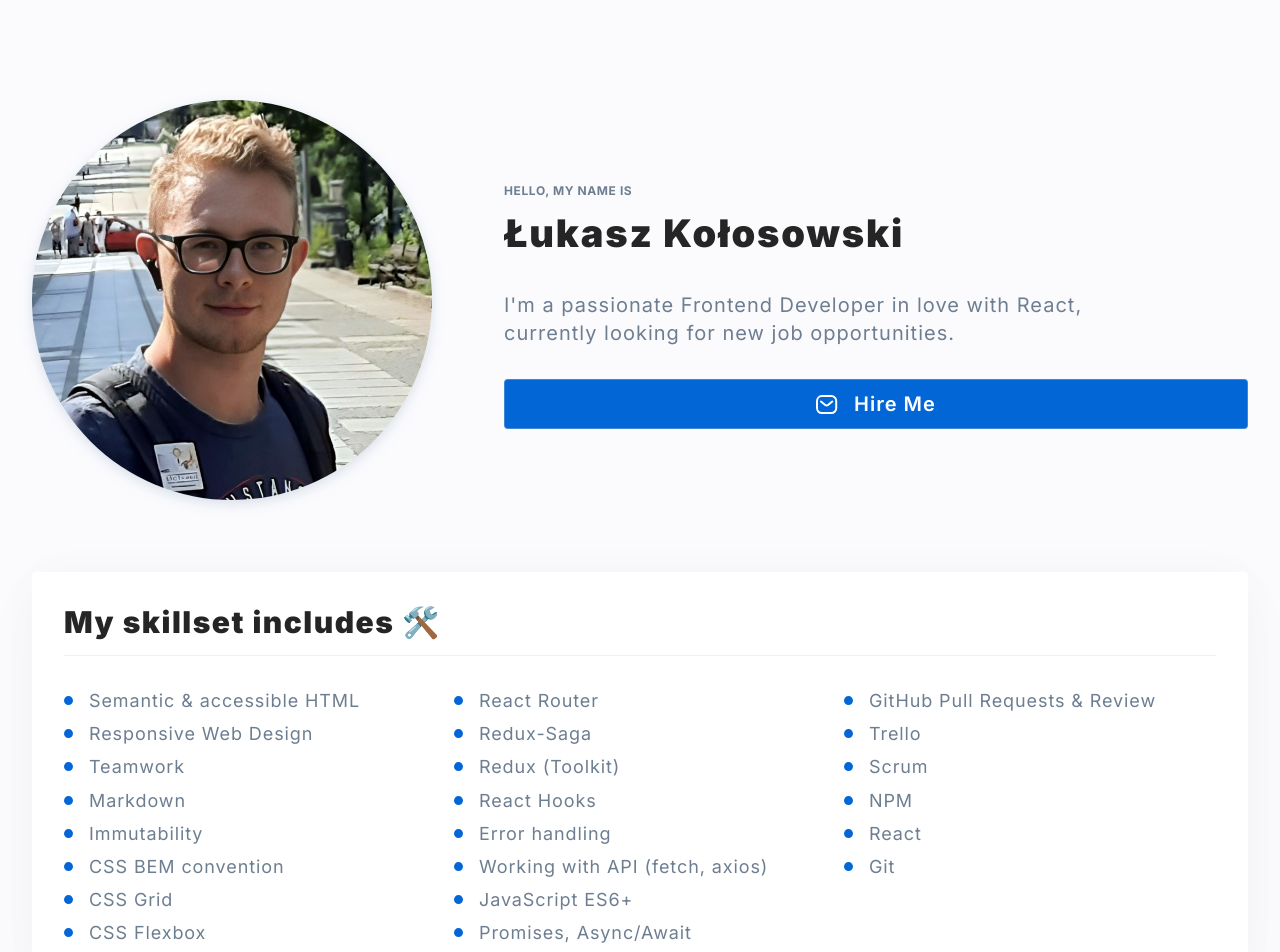
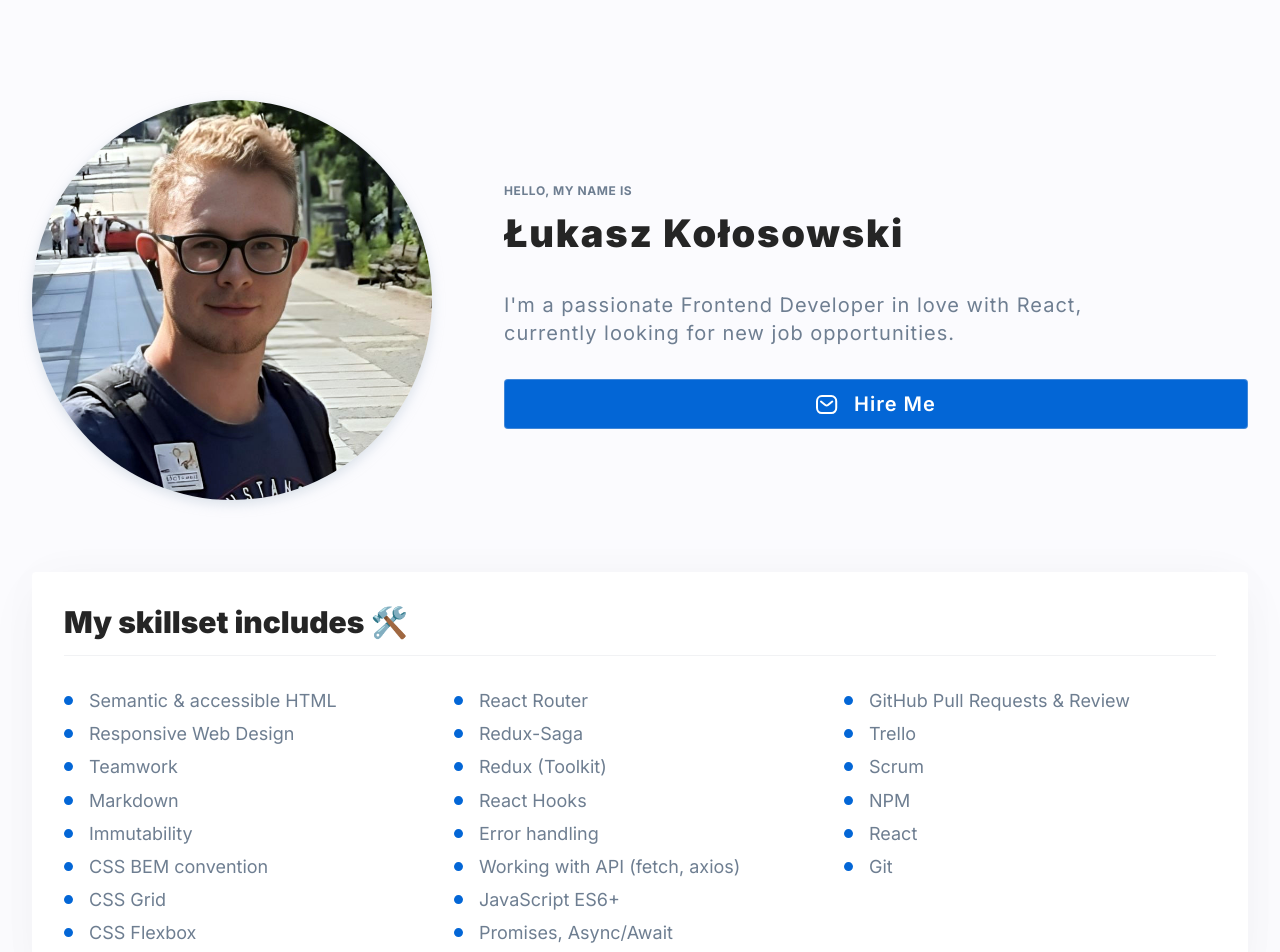
Before and after one commit to lkkolosowski/personal-homepage, a React (Create React App) app: page / in a window 1280 px wide. Shown: the top 952 px of the page. Built offline with nearby package versions, Linux system fonts and the light colour scheme.

Commit message:
delete unnecessary styles

```diff
--- a/src/common/Skills/styled.js
+++ b/src/common/Skills/styled.js
@@ -22,7 +22,6 @@ export const Title = styled.h2`
   font-size: 30px;
   font-weight: 900;
   line-height: 1.2;
-  letter-spacing: 0.05em;
   margin: 0;
   padding-bottom: 15px;
   border-bottom: 1px solid
@@ -37,10 +36,9 @@ export const Title = styled.h2`
 export const List = styled.ul`
   columns: 3;
   margin-top: 32px;
-  margin-bottom: -8px;
+  margin-bottom: 0;
   padding: 0;
   list-style: none;
-  letter-spacing: 0.05em;
 
   @media (max-width: ${({ theme }) => theme.breakpoint.large}px) {
     columns: 2;
```
